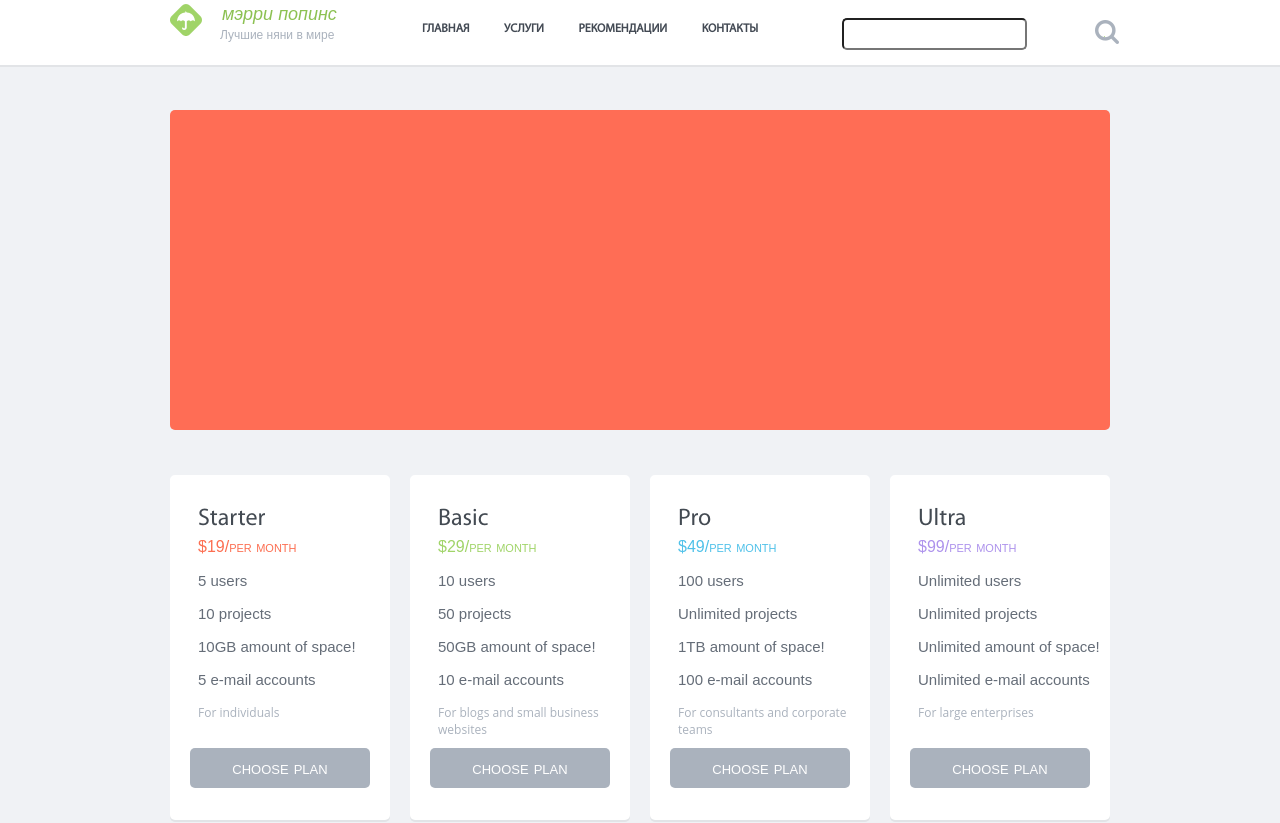
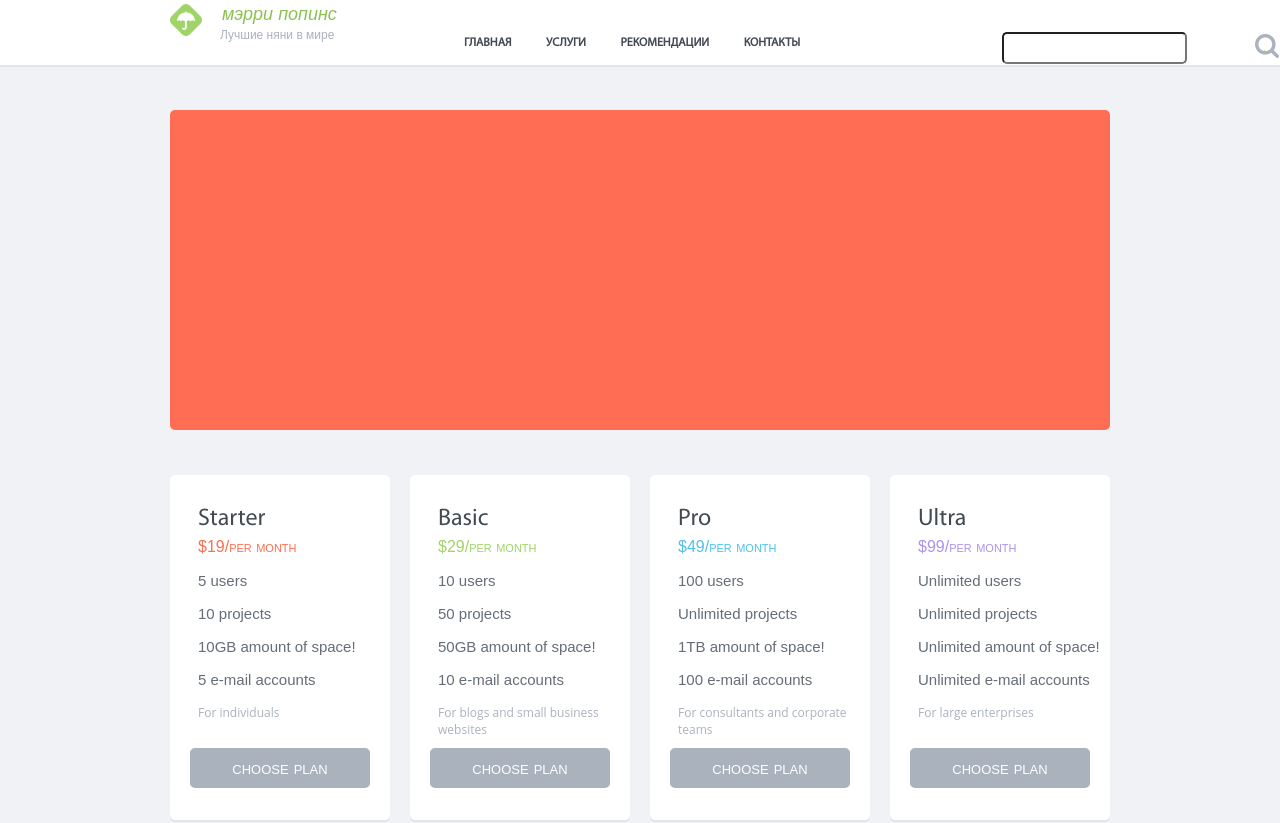
Before and after one commit to TashaV/BionicFrontEnd, a plain HTML site: page lesson11/11_VolovodN/index.html in a window 1280 px wide. Shown: the top 823 px of the page. Drawn offline with Linux system fonts and the light colour scheme.

Commit message:
lesson 11 : hw : some fixes

```diff
--- a/lesson11/11_VolovodN/style.css
+++ b/lesson11/11_VolovodN/style.css
@@ -101,7 +101,7 @@ header .nav_box {
 	content: '';
     position: absolute;
     top: -32px;
-    left: 204px;
+    left: 194px;
     border: 16px solid transparent;
     border-bottom: 16px solid #8cc152;
 }
@@ -138,7 +138,7 @@ header .nav_box {
 	content: '';
     position: absolute;
     top: -32px;
-    left: 272px;
+    left: 254px;
     border: 16px solid transparent;
     border-bottom: 16px solid white;
 }
@@ -351,7 +351,7 @@ article .clock::before {
 
 article .comment {
 	width: 35px;
-	margin: -26px 0px 0px 256px;
+	margin: -16px 0px 0px 256px;
 	text-decoration: none;
 	font-size: 11px;
 	color: #aab2bd;
@@ -391,6 +391,7 @@ footer p {
 	.wrap {
 		width: 960px;
 		margin: auto;
+		position: relative;
 	}
 
 	header {
@@ -436,9 +437,7 @@ footer p {
 		background: transparent;
 		box-shadow: none;
 		border: none;
-		position: absolute;
-		left: 388px;
-		top: 0;
+		position: inherit;
 	}
 
 	header .nav_box:hover {
```
